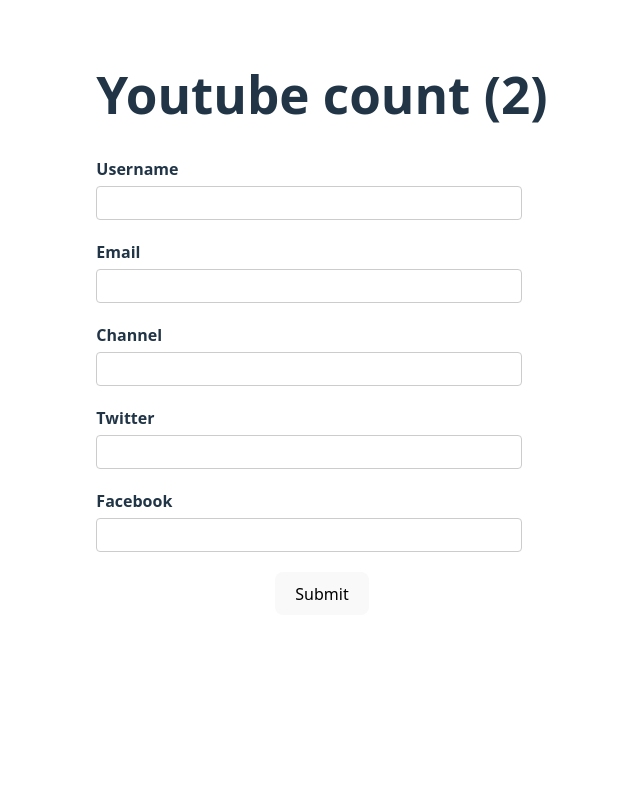
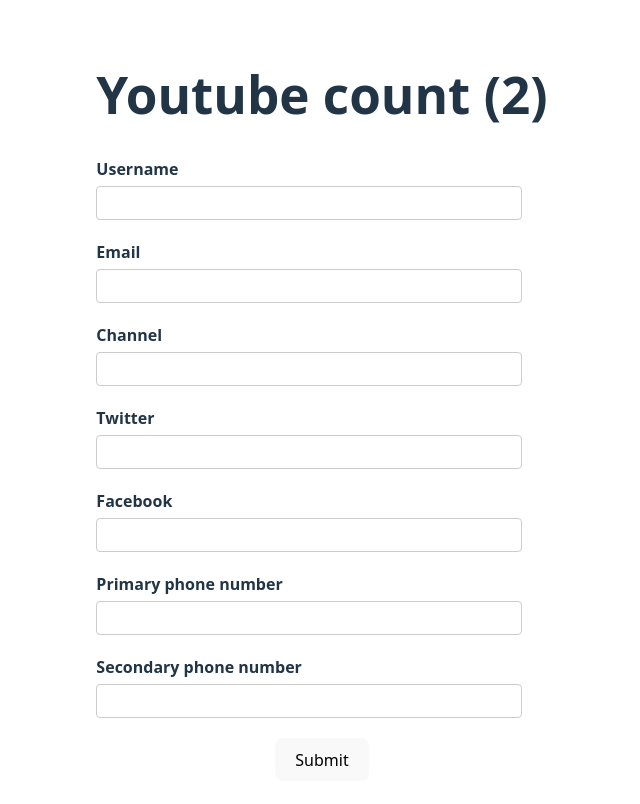
Before and after one commit to Coessitompul/react-hook-form, a React (Vite) app: page / in a window 1280 px wide. Shown: the top 804 px of the page, without its empty margins (318-958 px from the left). Built offline with nearby package versions, Linux system fonts and the light colour scheme.

Commit message:
14 Arrays

```diff
--- a/src/assets/components/YoutubeForm.tsx
+++ b/src/assets/components/YoutubeForm.tsx
@@ -10,7 +10,8 @@
   social: {
     twitter: string
     facebook: string
-  }
+  },
+  phoneNumbers: string[],
 }
 
 export const YoutubeForm = () => {
@@ -22,7 +23,8 @@
       social: {
         twitter: "",
         facebook: "",
-      }
+      },
+      phoneNumbers: ["", ""]
     }
     // jika ingin mendapatkan value secara dynamic
     // defaultValues: async () => {
@@ -102,24 +104,22 @@
 
         <div className="form-control">
           <label htmlFor="twitter">Twitter</label>
-          <input
-            type="text"
-            id='twitter'
-            {...register('social.twitter', {
-              required: "Twitter is required"
-            })}
-          />
+          <input type="text" id='twitter' {...register('social.twitter')} />
         </div>
 
         <div className="form-control">
           <label htmlFor="facebook">Facebook</label>
-          <input
-            type="text"
-            id='facebook'
-            {...register('social.facebook', {
-              required: "Facebook is required"
-            })}
-          />
+          <input type="text" id='facebook' {...register('social.facebook')} />
+        </div>
+
+        <div className="form-control">
+          <label htmlFor="primary-phone">Primary phone number</label>
+          <input type="text" id='primary-phone' {...register('phoneNumbers.0')} />
+        </div>
+
+        <div className="form-control">
+          <label htmlFor="secondary-phone">Secondary phone number</label>
+          <input type="text" id='secondary-phone' {...register('phoneNumbers.1')} />
         </div>
 
         <button>Submit</button>
```
